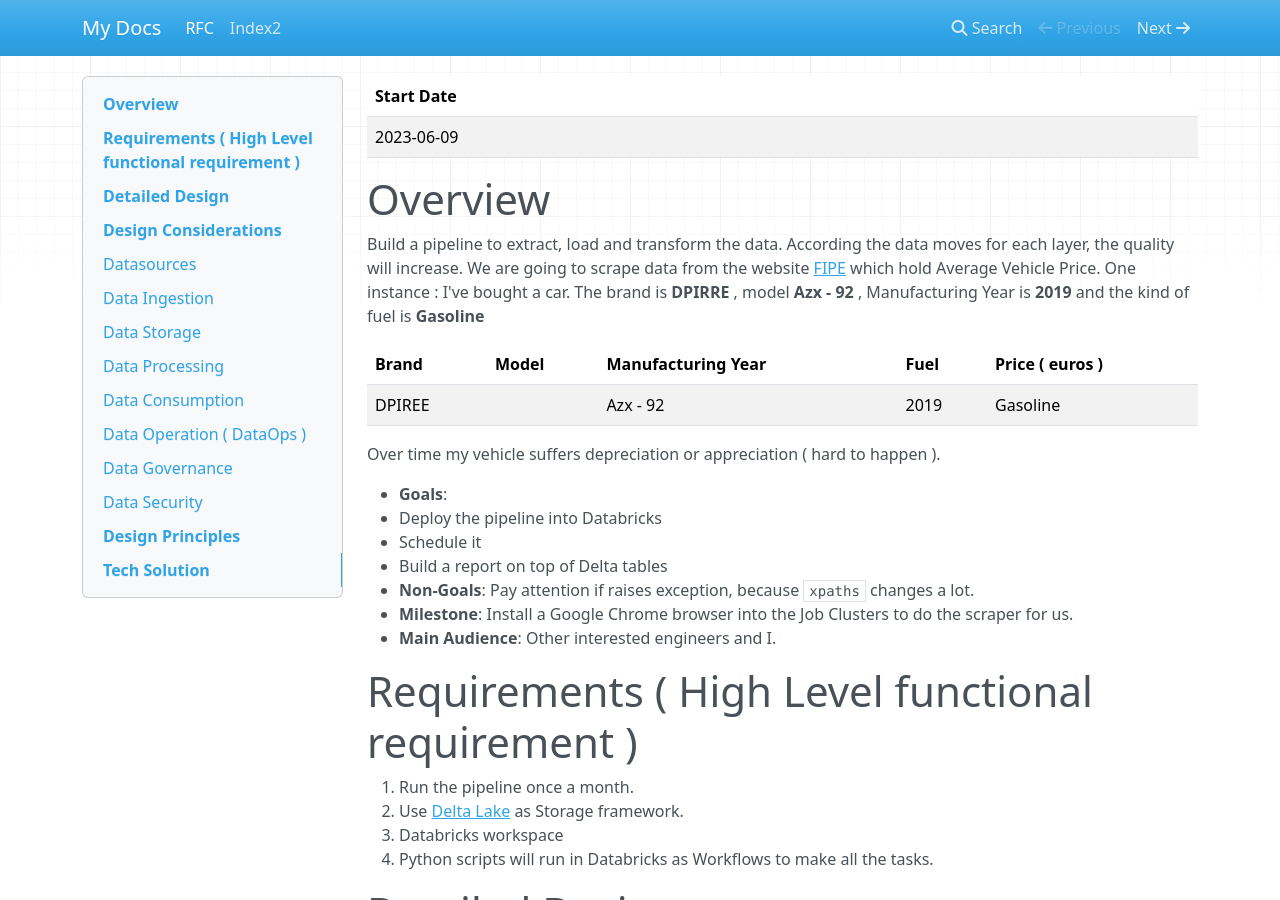
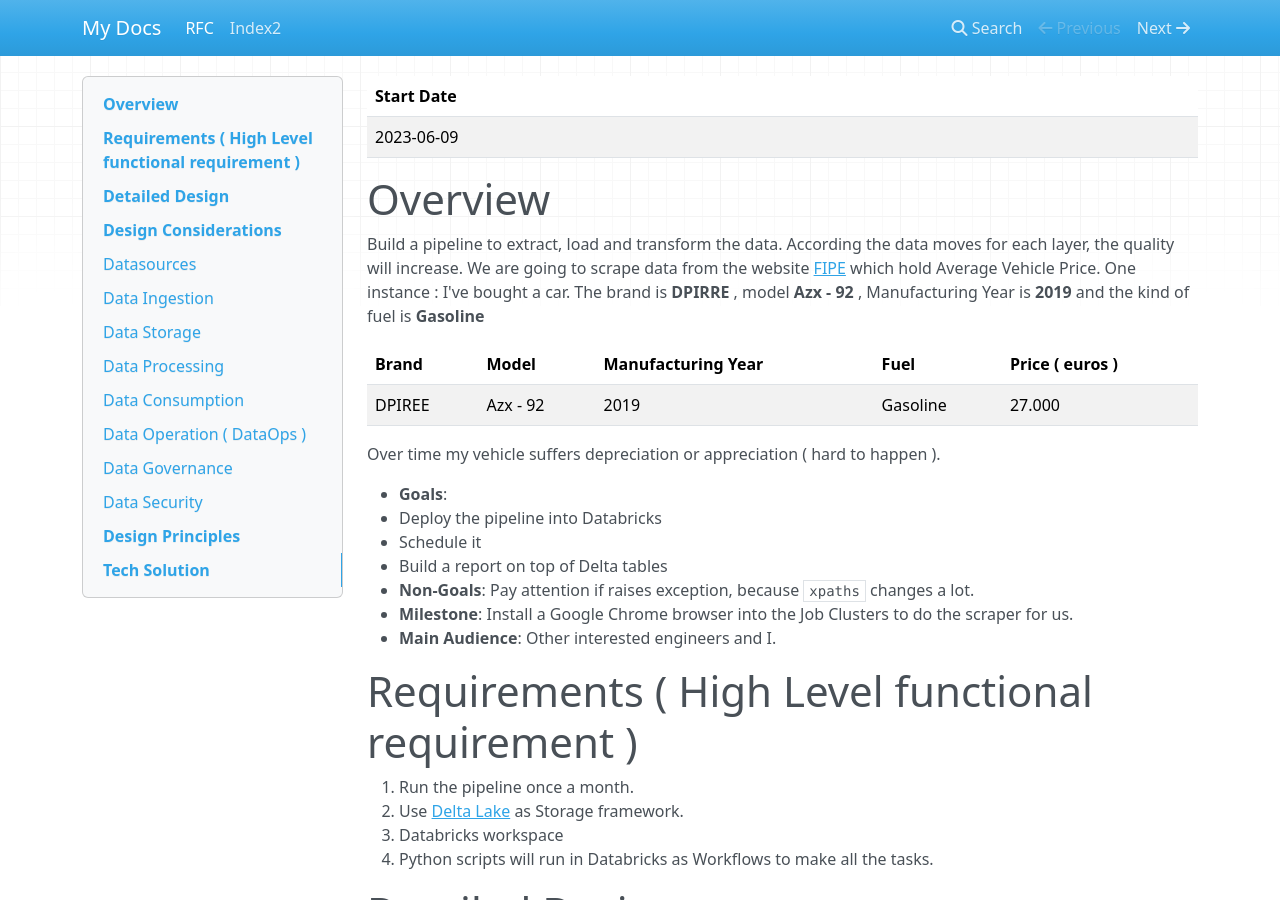
Before and after one commit to doug-pires/de-fipe, an MkDocs documentation site: the page built from docs/RFC.md, in a window 1280 px wide and 900 px high. Built offline with MkDocs 1.6.1, drawn with Linux system fonts in a browser that asks for light colours; nearby versions of some CDN libraries.

```diff
--- a/docs/RFC.md
+++ b/docs/RFC.md
@@ -7,9 +7,9 @@ Build a pipeline to extract, load and transform the data. According the data mov
 We are going to scrape data from the website [FIPE](https://veiculos.fipe.org.br/) which hold Average Vehicle Price.
 One instance : I've bought a car. The brand is **DPIRRE** , model **Azx - 92** , Manufacturing Year is **2019** and the kind of fuel is **Gasoline**
 
-| Brand   | Model    | Manufacturing Year |  Fuel    | Price ( euros )  |
-|---------| ---------| ------------------ |----------|------------------|
-| DPIREE| | Azx - 92 |       2019         | Gasoline |       27.000     |
+| Brand   | Model   | Manufacturing Year |  Fuel    | Price ( euros )  |
+|---------|---------|------------------|----------|------------------|
+| DPIREE | Azx - 92 |       2019         | Gasoline |       27.000     |
 
 Over time my vehicle suffers depreciation or appreciation ( hard to happen ).
 
```
